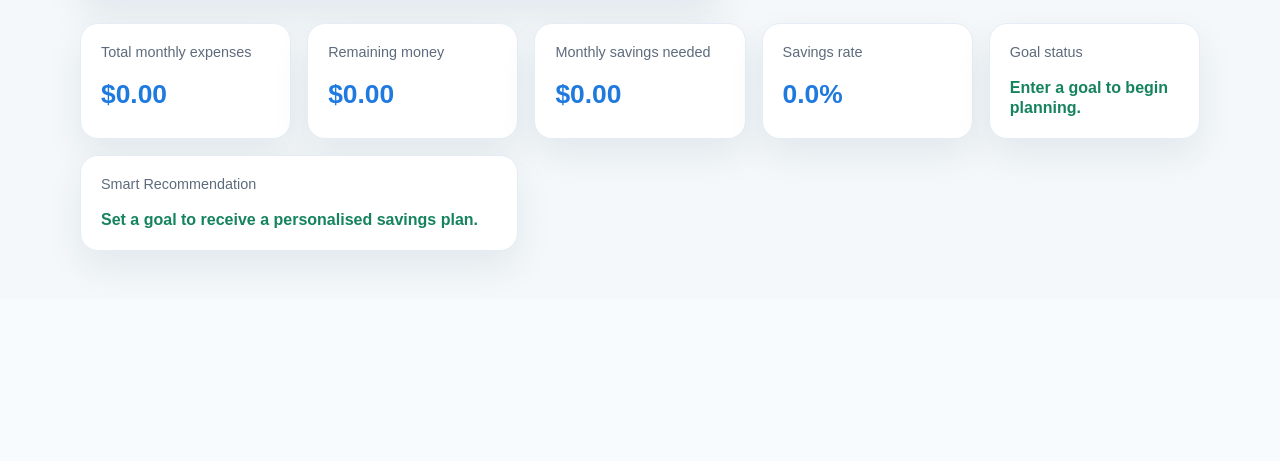
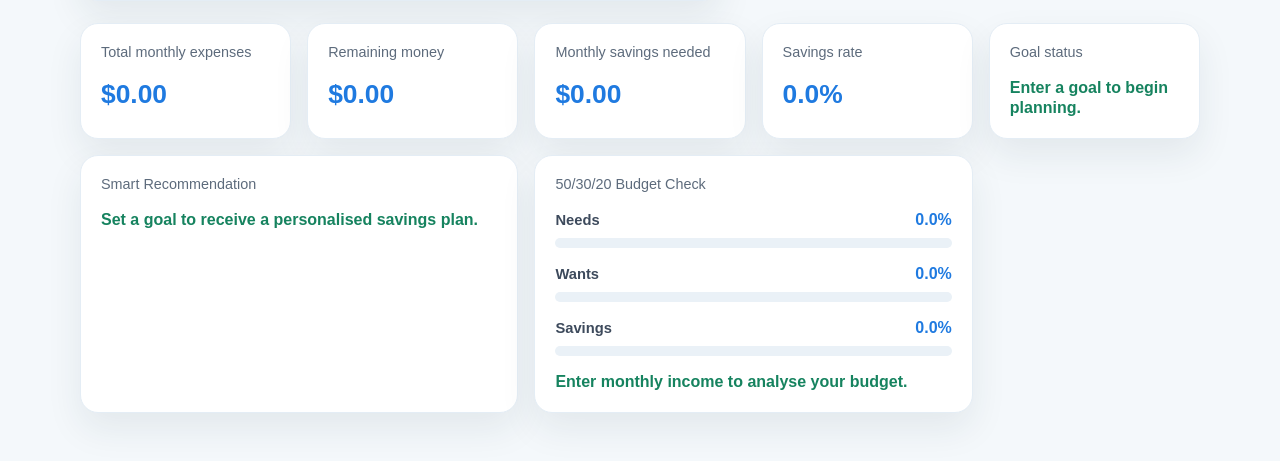
Before and after one commit to praventhika02/SaveWise, a Flask app: page / in a window 1280 px wide. Shown: the part 957-1418 px from the top of the page. Before the commit the page ends 1226 px from the top, so only its background shows below. Run offline with Flask 3, Linux system fonts and the light colour scheme.

Commit message:
50/30/20 card added

```diff
--- a/static/script.js
+++ b/static/script.js
@@ -9,6 +9,13 @@ const monthlySavingsNeededCard = document.querySelector("#monthlySavingsNeeded")
 const savingsRateCard = document.querySelector("#savingsRate");
 const goalStatusCard = document.querySelector("#goalStatus");
 const recommendationTextCard = document.querySelector("#recommendationText");
+const needsPercentCard = document.querySelector("#needsPercent");
+const wantsPercentCard = document.querySelector("#wantsPercent");
+const savingsPercentCard = document.querySelector("#savingsPercent");
+const budgetRuleStatusCard = document.querySelector("#budgetRuleStatus");
+const needsBar = document.querySelector("#needsBar");
+const wantsBar = document.querySelector("#wantsBar");
+const savingsBar = document.querySelector("#savingsBar");
 
 function getNumber(id) {
     // Number("") becomes 0, so empty fields are safe for beginners to leave blank.
@@ -24,6 +31,13 @@ function formatMoney(amount) {
 
 function formatPercent(amount) {
     return `${amount.toFixed(1)}%`;
+}
+
+function setProgressBar(bar, percent) {
+    // Keep the progress bar between 0% and 100% so the layout stays tidy.
+    const safePercent = Math.min(Math.max(percent, 0), 100);
+
+    bar.style.width = `${safePercent}%`;
 }
 
 function updateMonthsLabel() {
@@ -62,10 +76,23 @@ function calculatePlan() {
     // Savings rate shows what percentage of monthly income is still available.
     const savingsRate = income > 0 ? (availableToSave / income) * 100 : 0;
 
+    // 50/30/20 budgeting groups: needs, wants, and savings.
+    const needs = transport + food;
+    const wants = entertainment + shopping + others;
+    const needsPercent = income > 0 ? (needs / income) * 100 : 0;
+    const wantsPercent = income > 0 ? (wants / income) * 100 : 0;
+    const savingsPercent = income > 0 ? (availableToSave / income) * 100 : 0;
+
     totalExpensesCard.textContent = formatMoney(totalExpenses);
     remainingMoneyCard.textContent = formatMoney(availableToSave);
     monthlySavingsNeededCard.textContent = formatMoney(monthlySavingsNeeded);
     savingsRateCard.textContent = formatPercent(savingsRate);
+    needsPercentCard.textContent = formatPercent(needsPercent);
+    wantsPercentCard.textContent = formatPercent(wantsPercent);
+    savingsPercentCard.textContent = formatPercent(savingsPercent);
+    setProgressBar(needsBar, needsPercent);
+    setProgressBar(wantsBar, wantsPercent);
+    setProgressBar(savingsBar, savingsPercent);
 
     if (goalPrice === 0) {
         goalStatusCard.textContent = "Enter a goal to begin planning.";
@@ -98,6 +125,18 @@ function calculatePlan() {
     }
 
     recommendationTextCard.textContent = recommendations.join(" ");
+
+    if (income === 0) {
+        budgetRuleStatusCard.textContent = "Enter monthly income to analyse your budget.";
+    } else if (needsPercent <= 50 && wantsPercent <= 30 && savingsPercent >= 20) {
+        budgetRuleStatusCard.textContent = "Healthy budget balance.";
+    } else if (savingsPercent < 20) {
+        budgetRuleStatusCard.textContent = "Savings are below the recommended 20%. Try reducing wants spending.";
+    } else if (needsPercent > 50) {
+        budgetRuleStatusCard.textContent = "Needs spending is high. Review essential expenses such as transport and food.";
+    } else if (wantsPercent > 30) {
+        budgetRuleStatusCard.textContent = "Wants spending is above the recommended 30%. Reduce lifestyle expenses to save faster.";
+    }
 }
 
 formInputs.forEach((input) => {
--- a/static/style.css
+++ b/static/style.css
@@ -178,14 +178,72 @@ input[type="range"] {
 }
 
 #goalStatus,
-#recommendationText {
+#recommendationText,
+#budgetRuleStatus {
     display: block;
     color: #16835f;
     font-size: 1rem;
 }
 
-.recommendation-card {
+.recommendation-card,
+.budget-rule-card {
     grid-column: span 2;
+}
+
+.budget-rule-card {
+    display: grid;
+    gap: 16px;
+}
+
+.budget-rule-card > p {
+    margin-bottom: 2px;
+}
+
+.budget-row {
+    display: grid;
+    gap: 8px;
+}
+
+.budget-label {
+    display: flex;
+    align-items: center;
+    justify-content: space-between;
+    gap: 12px;
+    color: #3d4a5c;
+    font-size: 0.92rem;
+    font-weight: 700;
+}
+
+.budget-label strong {
+    color: #1f7ae0;
+    font-size: 1rem;
+}
+
+.progress-track {
+    width: 100%;
+    height: 10px;
+    overflow: hidden;
+    background: #eaf1f7;
+    border-radius: 999px;
+}
+
+.progress-fill {
+    width: 0;
+    height: 100%;
+    border-radius: inherit;
+    transition: width 0.25s ease;
+}
+
+.needs-fill {
+    background: #1f7ae0;
+}
+
+.wants-fill {
+    background: #18a16f;
+}
+
+.savings-fill {
+    background: #20b7c8;
 }
 
 @media (max-width: 820px) {
@@ -194,7 +252,8 @@ input[type="range"] {
         grid-template-columns: 1fr;
     }
 
-    .recommendation-card {
+    .recommendation-card,
+    .budget-rule-card {
         grid-column: auto;
     }
 
--- a/templates/index.html
+++ b/templates/index.html
@@ -104,6 +104,42 @@
                 <p>Smart Recommendation</p>
                 <strong id="recommendationText">Set a goal to receive a personalised savings plan.</strong>
             </article>
+
+            <article class="result-card budget-rule-card">
+                <p>50/30/20 Budget Check</p>
+
+                <div class="budget-row">
+                    <div class="budget-label">
+                        <span>Needs</span>
+                        <strong id="needsPercent">0.0%</strong>
+                    </div>
+                    <div class="progress-track">
+                        <div class="progress-fill needs-fill" id="needsBar"></div>
+                    </div>
+                </div>
+
+                <div class="budget-row">
+                    <div class="budget-label">
+                        <span>Wants</span>
+                        <strong id="wantsPercent">0.0%</strong>
+                    </div>
+                    <div class="progress-track">
+                        <div class="progress-fill wants-fill" id="wantsBar"></div>
+                    </div>
+                </div>
+
+                <div class="budget-row">
+                    <div class="budget-label">
+                        <span>Savings</span>
+                        <strong id="savingsPercent">0.0%</strong>
+                    </div>
+                    <div class="progress-track">
+                        <div class="progress-fill savings-fill" id="savingsBar"></div>
+                    </div>
+                </div>
+
+                <strong id="budgetRuleStatus">Enter monthly income to analyse your budget.</strong>
+            </article>
         </section>
     </main>
 
```
